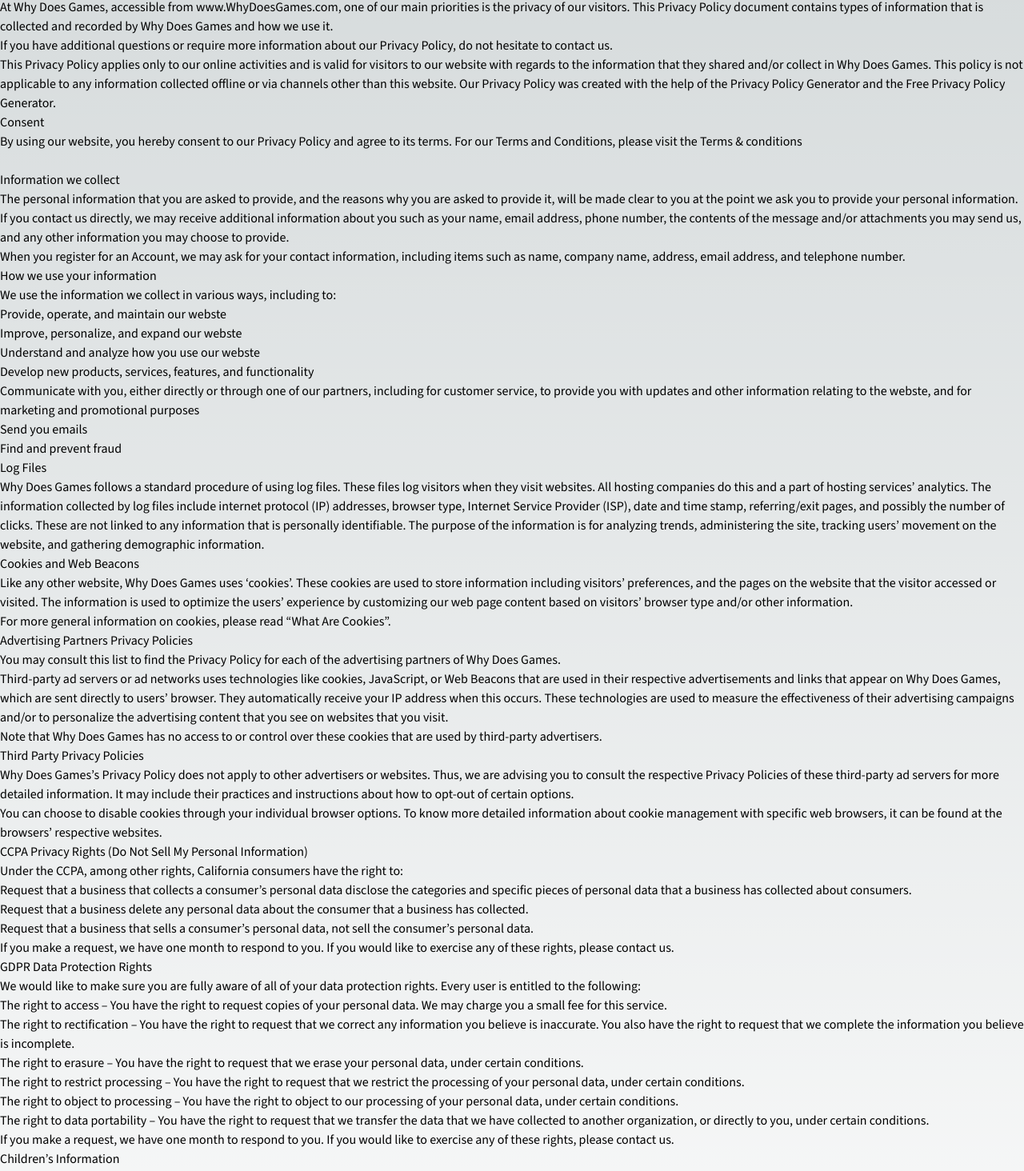
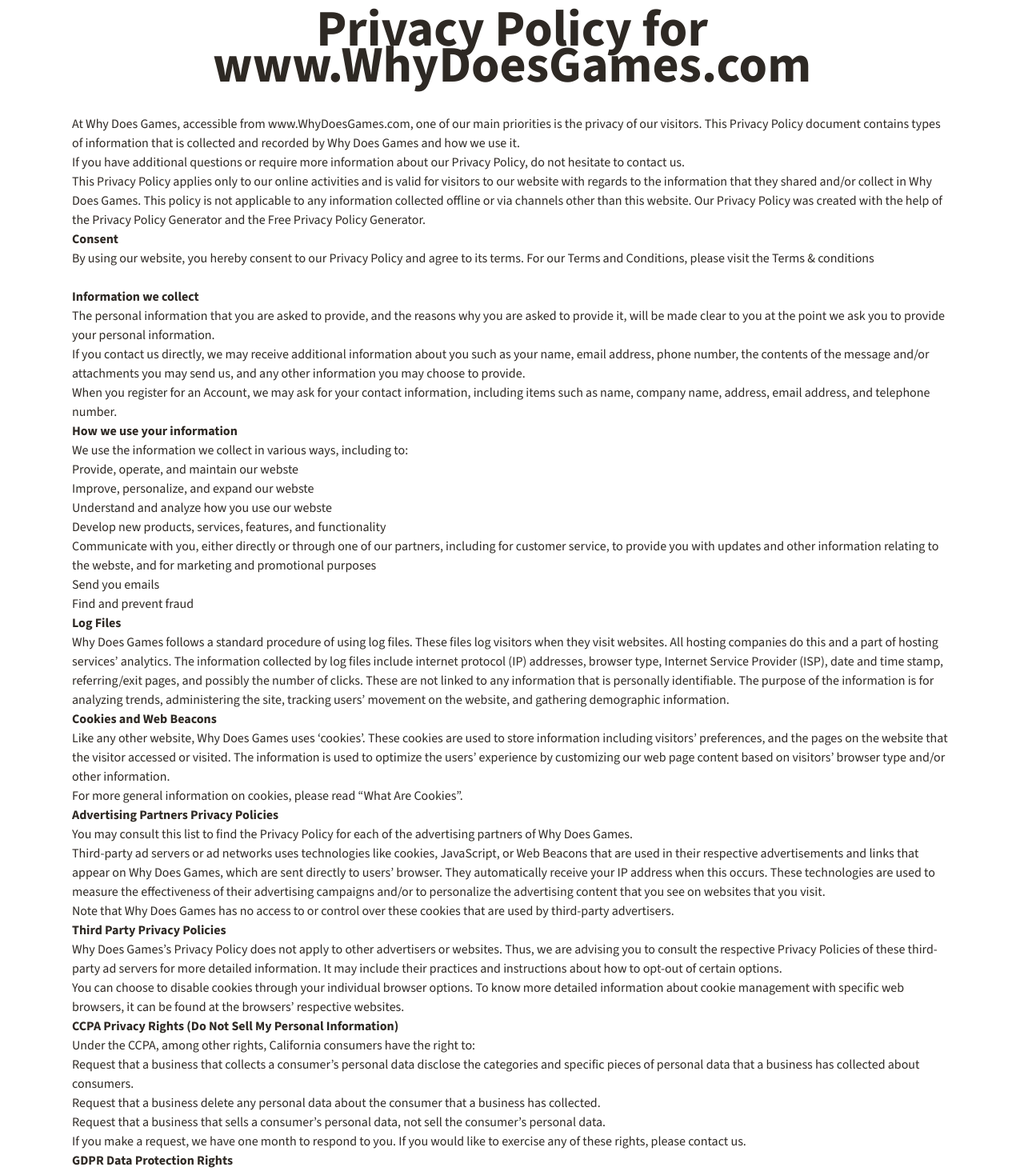
Before and after one commit to AurimasGaidys/wdg-website, a Next.js app: page /privacy-policy in a window 1280 px wide. Shown: the part 83-1547 px from the top of the page at 80% size. Built offline with nearby package versions, Linux system fonts and the light colour scheme.

Commit message:
Styles updated for other pages.

```diff
--- a/src/app/privacy-policy/page.tsx
+++ b/src/app/privacy-policy/page.tsx
@@ -7,11 +7,13 @@
 export default function Home() {
   return (
     <main
-      className={`flex min-h-screen flex-col items-center justify-between ${sourceSans.className}`}
+      className={`flex bg-white min-h-screen flex-col items-center justify-between ${sourceSans.className}`}
     >
       <Header />
-      <div className="">
-        <h1>Privacy Policy for www.WhyDoesGames.com</h1>
+      <div className="max-w-[1140px] w-full px-[20px] py-[40px] text-[16px] leading-[24px] text-[#2E2924]">
+        <h1 className="text-[64px] leading-[45px] pb-[10px] font-black text-center pb-[40px]">
+          Privacy Policy for www.WhyDoesGames.com
+        </h1>
         <p>
           At Why Does Games, accessible from www.WhyDoesGames.com, one of our
           main priorities is the privacy of our visitors. This Privacy Policy
@@ -38,7 +40,7 @@
           </a>
           .
         </p>
-        <h2>Consent</h2>
+        <h2><strong>Consent</strong></h2>
         <p>
           By using our website, you hereby consent to our Privacy Policy and
           agree to its terms. For our Terms and Conditions, please visit the
@@ -52,7 +54,7 @@
           </a>
         </p>
         <p>&nbsp;</p>
-        <h2>Information we collect</h2>
+        <h2><strong>Information we collect</strong></h2>
         <p>
           The personal information that you are asked to provide, and the
           reasons why you are asked to provide it, will be made clear to you at
@@ -69,7 +71,7 @@
           information, including items such as name, company name, address,
           email address, and telephone number.
         </p>
-        <h2>How we use your information</h2>
+        <h2><strong>How we use your information</strong></h2>
         <p>We use the information we collect in various ways, including to:</p>
         <ul>
           <li>Provide, operate, and maintain our webste</li>
@@ -85,7 +87,7 @@
           <li>Send you emails</li>
           <li>Find and prevent fraud</li>
         </ul>
-        <h2>Log Files</h2>
+        <h2><strong>Log Files</strong></h2>
         <p>
           Why Does Games follows a standard procedure of using log files. These
           files log visitors when they visit websites. All hosting companies do
@@ -98,7 +100,7 @@
           tracking users’ movement on the website, and gathering demographic
           information.
         </p>
-        <h2>Cookies and Web Beacons</h2>
+        <h2><strong>Cookies and Web Beacons</strong></h2>
         <p>
           Like any other website, Why Does Games uses ‘cookies’. These cookies
           are used to store information including visitors’ preferences, and the
@@ -115,7 +117,7 @@
           </a>
           .
         </p>
-        <h2>Advertising Partners Privacy Policies</h2>
+        <h2><strong>Advertising Partners Privacy Policies</strong></h2>
         <p>
           You may consult this list to find the Privacy Policy for each of the
           advertising partners of Why Does Games.
@@ -133,7 +135,7 @@
           Note that Why Does Games has no access to or control over these
           cookies that are used by third-party advertisers.
         </p>
-        <h2>Third Party Privacy Policies</h2>
+        <h2><strong>Third Party Privacy Policies</strong></h2>
         <p>
           Why Does Games’s Privacy Policy does not apply to other advertisers or
           websites. Thus, we are advising you to consult the respective Privacy
@@ -147,7 +149,7 @@
           with specific web browsers, it can be found at the browsers’
           respective websites.
         </p>
-        <h2>CCPA Privacy Rights (Do Not Sell My Personal Information)</h2>
+        <h2><strong>CCPA Privacy Rights (Do Not Sell My Personal Information)</strong></h2>
         <p>
           Under the CCPA, among other rights, California consumers have the
           right to:
@@ -169,7 +171,7 @@
           If you make a request, we have one month to respond to you. If you
           would like to exercise any of these rights, please contact us.
         </p>
-        <h2>GDPR Data Protection Rights</h2>
+        <h2><strong>GDPR Data Protection Rights</strong></h2>
         <p>
           We would like to make sure you are fully aware of all of your data
           protection rights. Every user is entitled to the following:
@@ -206,7 +208,7 @@
           If you make a request, we have one month to respond to you. If you
           would like to exercise any of these rights, please contact us.
         </p>
-        <h2>Children’s Information</h2>
+        <h2><strong>Children’s Information</strong></h2>
         <p>
           Another part of our priority is adding protection for children while
           using the internet. We encourage parents and guardians to observe,
--- a/src/app/refund-policy/page.tsx
+++ b/src/app/refund-policy/page.tsx
@@ -7,10 +7,13 @@
 export default function Home() {
   return (
     <main
-      className={`flex min-h-screen flex-col items-center justify-between ${sourceSans.className}`}
+      className={`flex bg-white min-h-screen flex-col items-center justify-between ${sourceSans.className}`}
     >
       <Header />
-      <h1>Refund policy</h1>
+      <div className="max-w-[1140px] w-full px-[20px] py-[40px] text-[16px] leading-[24px] text-[#2E2924]">
+        <h1 className="text-[64px] leading-[45px] pb-[10px] font-black text-center pb-[40px]">
+          Refund policy
+        </h1>
         <p>
           All event tickets are purchased as non-refundable but are fully
           exchangeable.
@@ -20,8 +23,8 @@
           organiser’s control (ie. poor weather conditions, natural disasters,
           government mandate, apocalypse, etc) then no refunds will be offered,
           however all tickets may be exchanged for any future event within a
-        12-month period. Once the cancellation is confirmed we will endeavour to
-        contact you as soon as possible with further event details.
+          12-month period. Once the cancellation is confirmed we will endeavour
+          to contact you as soon as possible with further event details.
         </p>
         <p>
           If the event is cancelled due to an issue within the organiser’s
@@ -36,6 +39,7 @@
           (contact@whydoesgames.com) no later than 1 week prior to the event so
           that your ticket can be exchanged.
         </p>
+      </div>
       <MainBottomCTA />
       <Footer />
     </main>
```
Lines whose indentation alone changed are shown as unchanged.
